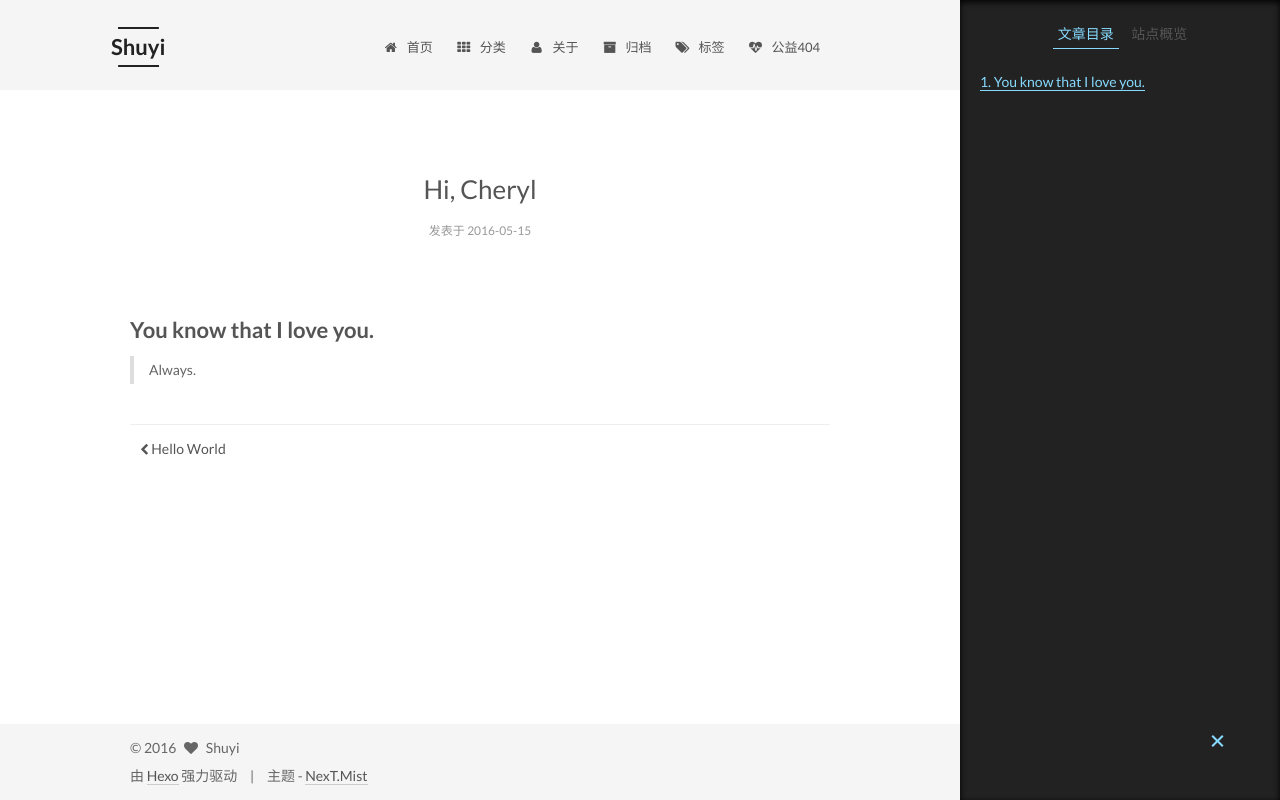
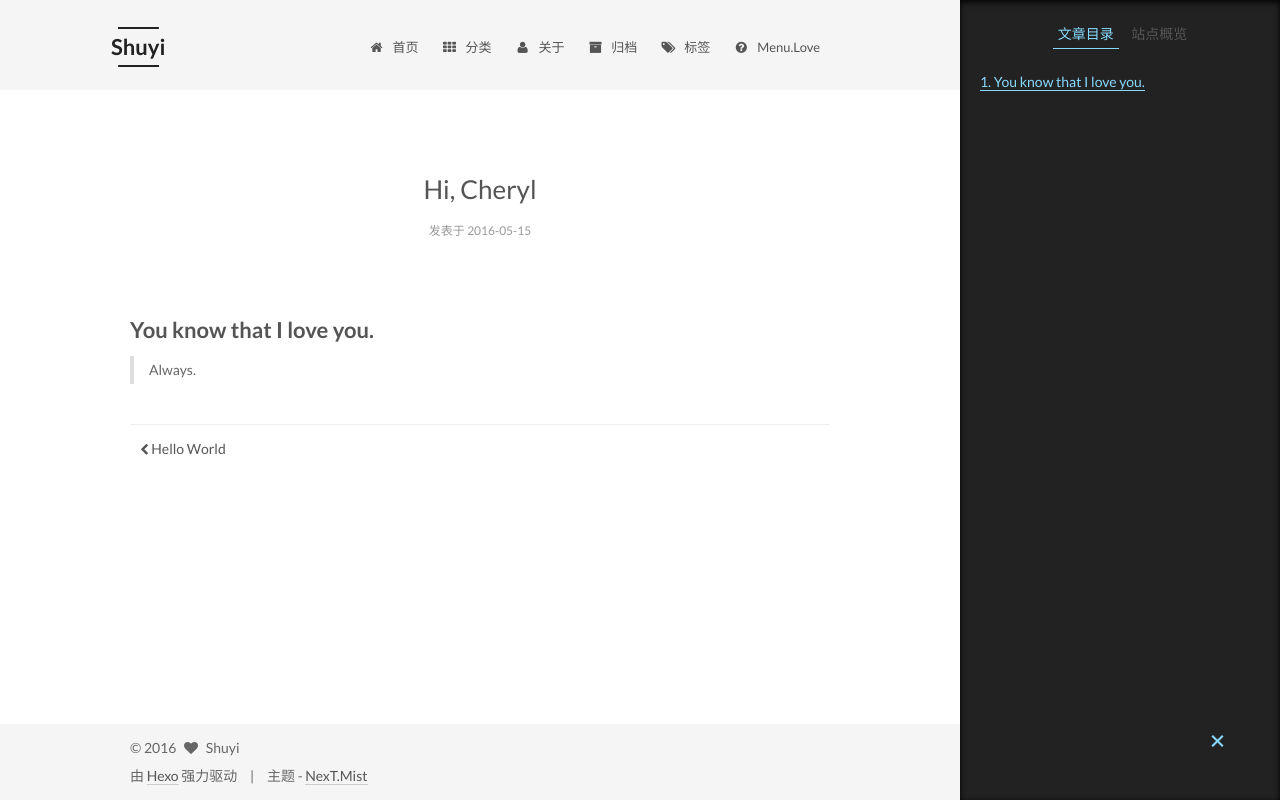
Before and after one commit to leoshuyi/leoshuyi.github.io, a plain HTML site: page 2016/05/15/Hi-Cheryl/index.html in a window 1280 px wide. Drawn offline with Linux system fonts and the light colour scheme.

Commit message:
Site updated: 2016-05-15 16:16:25

```diff
--- a/2016/05/15/Hi-Cheryl/index.html
+++ b/2016/05/15/Hi-Cheryl/index.html
@@ -217,12 +217,12 @@ Always.">
         </li>
 
 
-        <li class="menu-item menu-item-commonweal">
+        <li class="menu-item menu-item-love">
           <a href="/love" rel="section">
 
-              <i class="menu-item-icon fa fa-fw fa-heartbeat"></i> <br />
+              <i class="menu-item-icon fa fa-fw fa-question-circle"></i> <br />
 
-            公益404
+            menu.love
           </a>
         </li>
 
--- a/css/main.css
+++ b/css/main.css
@@ -1548,7 +1548,7 @@ pre .javascript .function {
   width: 4px;
   height: 4px;
   border-radius: 50%;
-  background: #c63bbe;
+  background: #d2cf9c;
 }
 .links-of-blogroll {
   font-size: 13px;
```
Also changed, not shown: 2016/05/15/hello-world/index.html (+3 -3 lines), archives/2016/05/index.html (+3 -3 lines), archives/2016/index.html (+3 -3 lines), archives/index.html (+3 -3 lines), index.html (+3 -3 lines), page0/index.html (+3 -3 lines).
